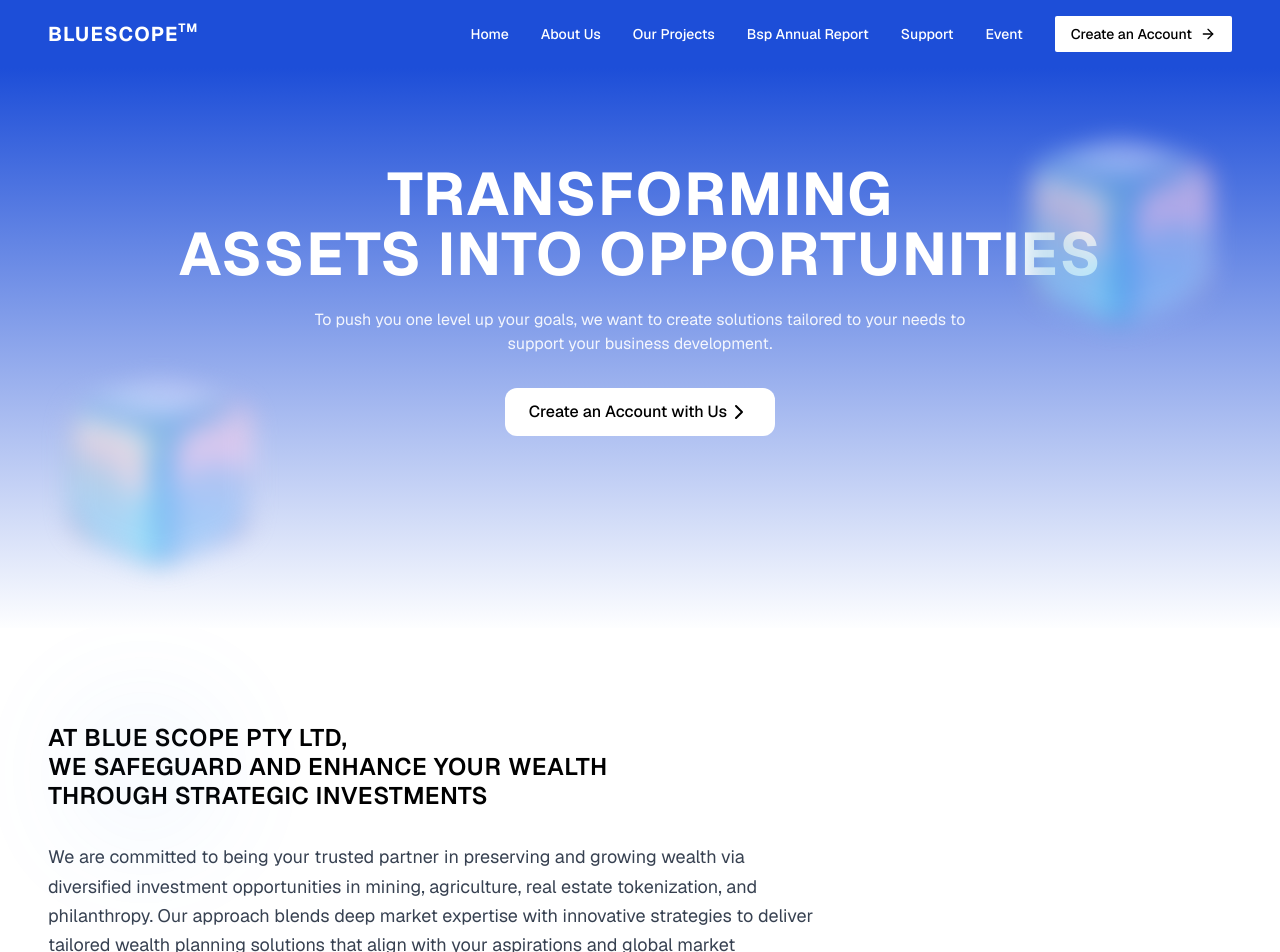
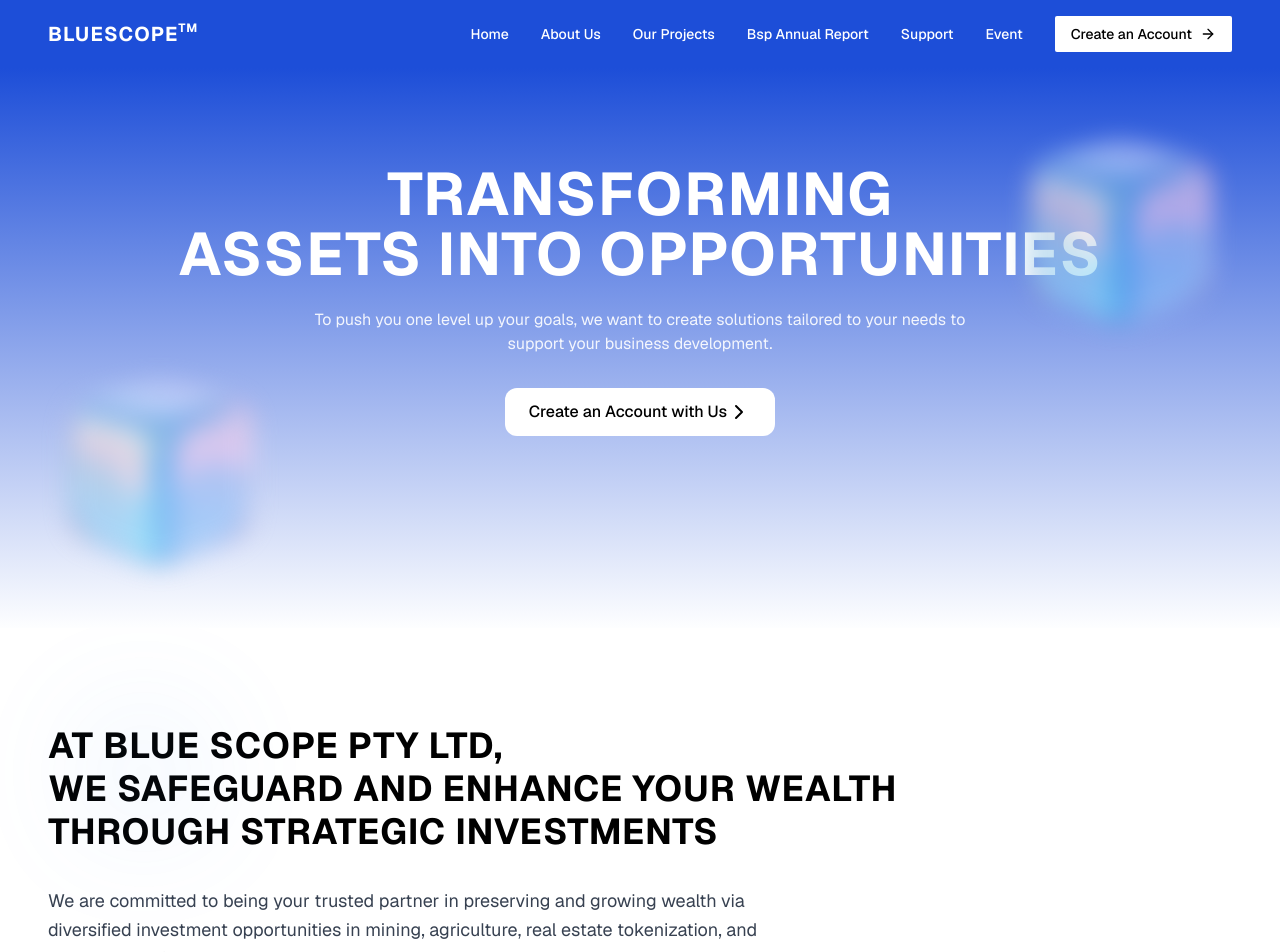
Before and after one commit to Mmesomadavid/bluescope, a React (Vite) app: page / in a window 1280 px wide. Shown: the top 952 px of the page. Built offline with nearby package versions, Linux system fonts and the light colour scheme.

Commit message:
made new changes

```diff
--- a/src/components/WhoWeAre.tsx
+++ b/src/components/WhoWeAre.tsx
@@ -19,7 +19,7 @@ const WhoWeAre: FC = () => {
             whileInView={{ opacity: 1, y: 0 }}
             transition={{ duration: 0.5 }}
             viewport={{ once: true }}
-            className="text-xl md:text-2xl font-semibold tracking-wide uppercase max-w-4xl mx-auto md:mx-0"
+            className="text-xl md:text-4xl font-bold tracking-wide uppercase max-w-4xl mx-auto md:mx-0"
             style={{ lineHeight: 1.2 }}
           >
             At Blue Scope Pty Ltd,
```
